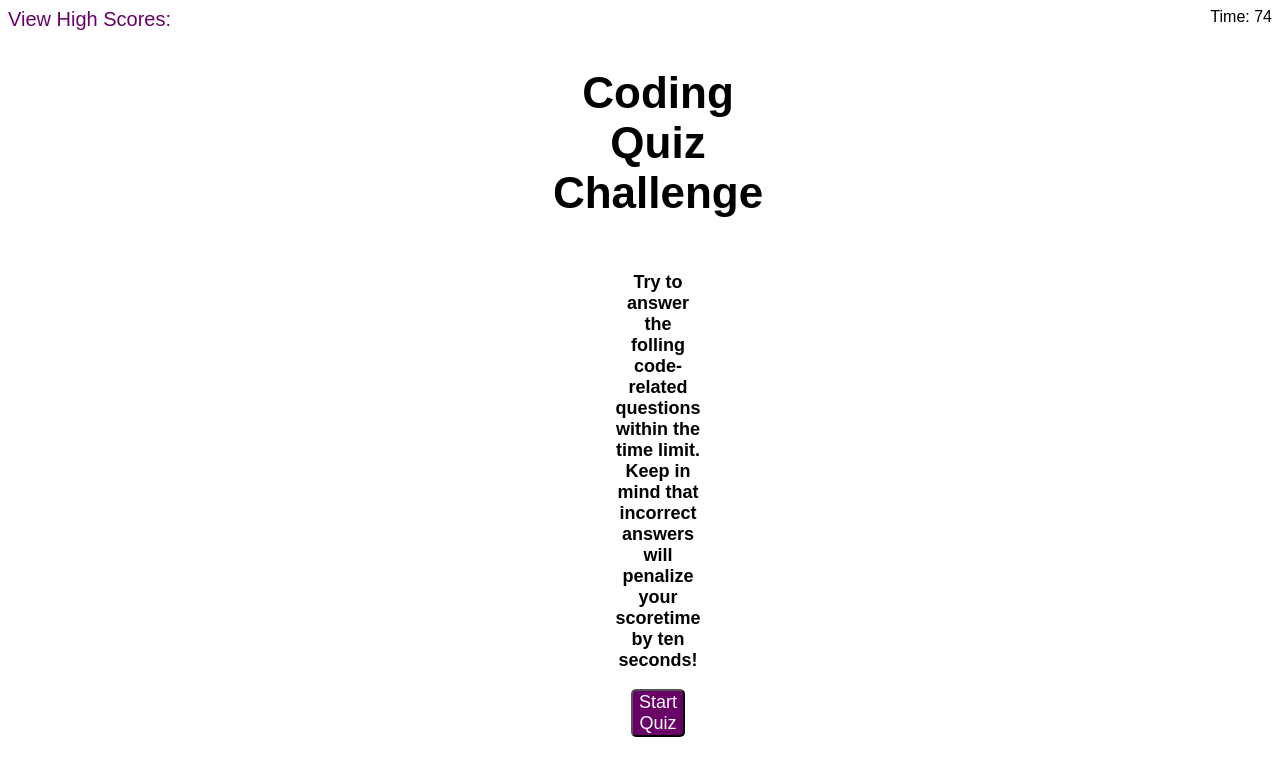
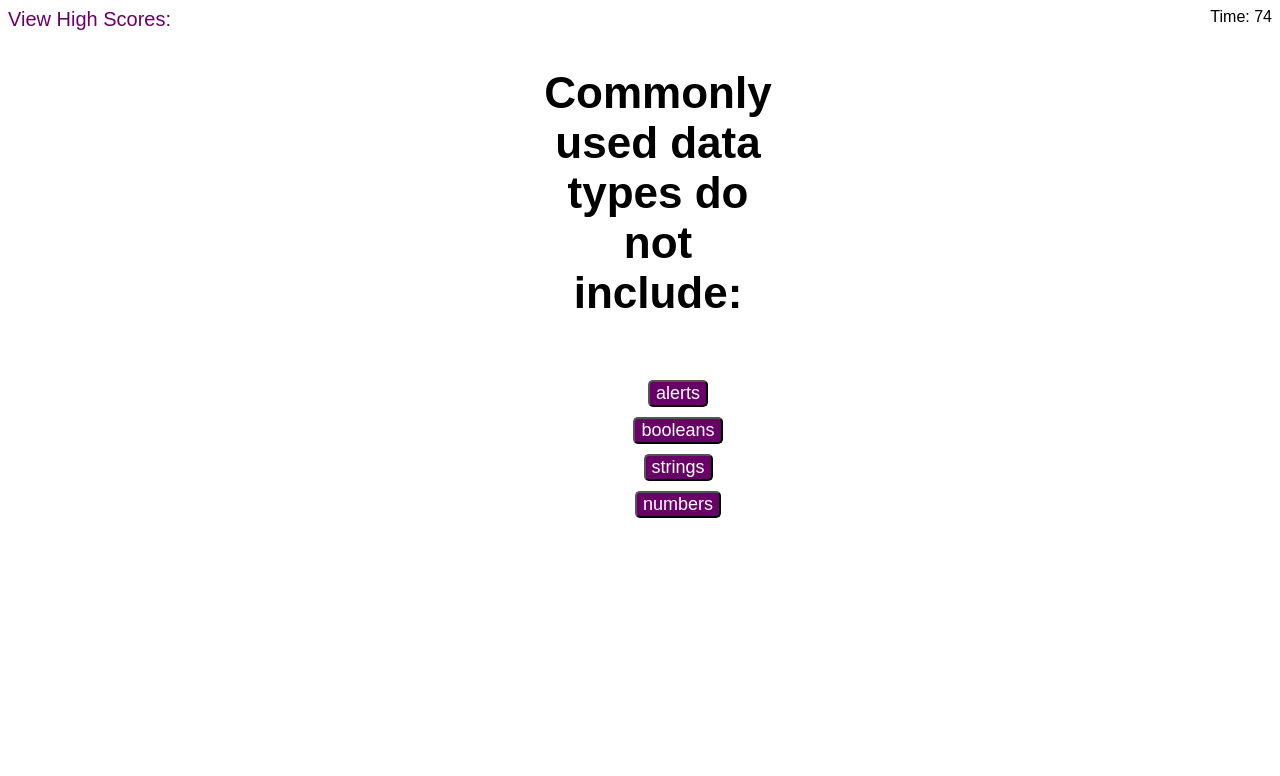
Before and after one commit to srwagner916/code-quiz, a plain HTML site: page index.html in a window 1280 px wide. Both pictures are taken after a click on the button "Start Quiz". Drawn offline with Linux system fonts and the light colour scheme.

Commit message:
added the format for first question

```diff
--- a/assets/css/style.css
+++ b/assets/css/style.css
@@ -42,3 +42,11 @@ button {
 button:hover {
   background:rgb(243, 111, 255);
 }
+
+.container ul {
+  list-style-type:none;
+}
+
+.container ul li {
+  margin: 10px 0;
+}
--- a/assets/js/script.js
+++ b/assets/js/script.js
@@ -3,6 +3,12 @@ var scoreCount = 0;
 var timeLeftEl = document.querySelector('#time-counter');
 var startBtn = document.querySelector('#start-btn');
 var timeLeft = 75
+var questionEl = document.querySelector('#question-text')
+var answerContainerEl = document.querySelector('#answer-container');
+var questionsArr = [
+  {q: 'Commonly used data types do not include:', a: 'alerts', wrongA1: 'booleans', wrongA2: 'strings', wrongA3: 'numbers' },
+  {q: 'The condition in an if/else statement is enclosed in:', a: 'parentheses', wrongA1: 'curly brackets', wrongA2: 'quotations', wrongA3: 'square brackets'}
+];
 
 
 // start timer function
@@ -22,4 +28,43 @@ var timeCountDown = function() {
 //start button event listener
 startBtn.addEventListener('click', function() {
   timeCountDown();
-});
+  var openingText = document.getElementById("opening-text");
+  openingText.remove();
+  startBtn.remove();
+
+
+    questionEl.textContent = questionsArr[0].q;
+    //create answer buttons
+    var answersUl = document.createElement('ul');
+    var answersLi1 = document.createElement('li');
+    var answersLi2 = document.createElement('li');
+    var answersLi3 = document.createElement('li');
+    var answersLi4 = document.createElement('li');
+    var answerBtn = document.createElement('button');
+    var wrongABtn1 = document.createElement('button');
+    var wrongABtn2 = document.createElement('button');
+    var wrongABtn3 = document.createElement('button');
+
+    answerBtn.textContent = questionsArr[0].a;
+    wrongABtn1.textContent = questionsArr[0].wrongA1;
+    wrongABtn2.textContent = questionsArr[0].wrongA2;
+    wrongABtn3.textContent = questionsArr[0].wrongA3;
+
+    answerContainerEl.appendChild(answersUl);
+    answersUl.appendChild(answersLi1);
+    answersUl.appendChild(answersLi2);
+    answersUl.appendChild(answersLi3);
+    answersUl.appendChild(answersLi4);
+    answersLi1.appendChild(answerBtn);
+    answersLi2.appendChild(wrongABtn1);
+    answersLi3.appendChild(wrongABtn2);
+    answersLi4.appendChild(wrongABtn3);
+
+
+  });
+
+
+var nextQuestion = function() {
+
+
+}
--- a/index.html
+++ b/index.html
@@ -16,10 +16,10 @@
   </header>
 
   <div class="container">
-    <h2>Coding Quiz Challenge</h2>
+    <h2 id="question-text">Coding Quiz Challenge</h2>
   </div>
-  <div class="container">
-    <p>
+  <div class="container" id="answer-container">
+    <p id="opening-text">
       Try to answer the folling code-related questions within the time limit.
       Keep in mind that incorrect answers will penalize your scoretime by ten seconds!
     </p>
```
